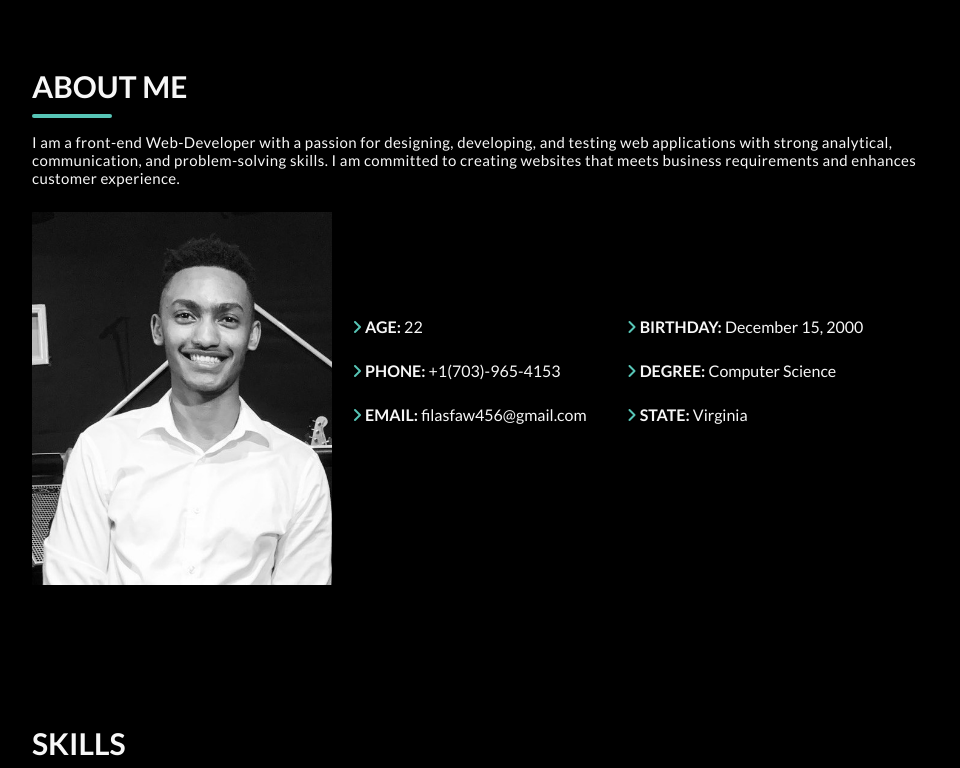
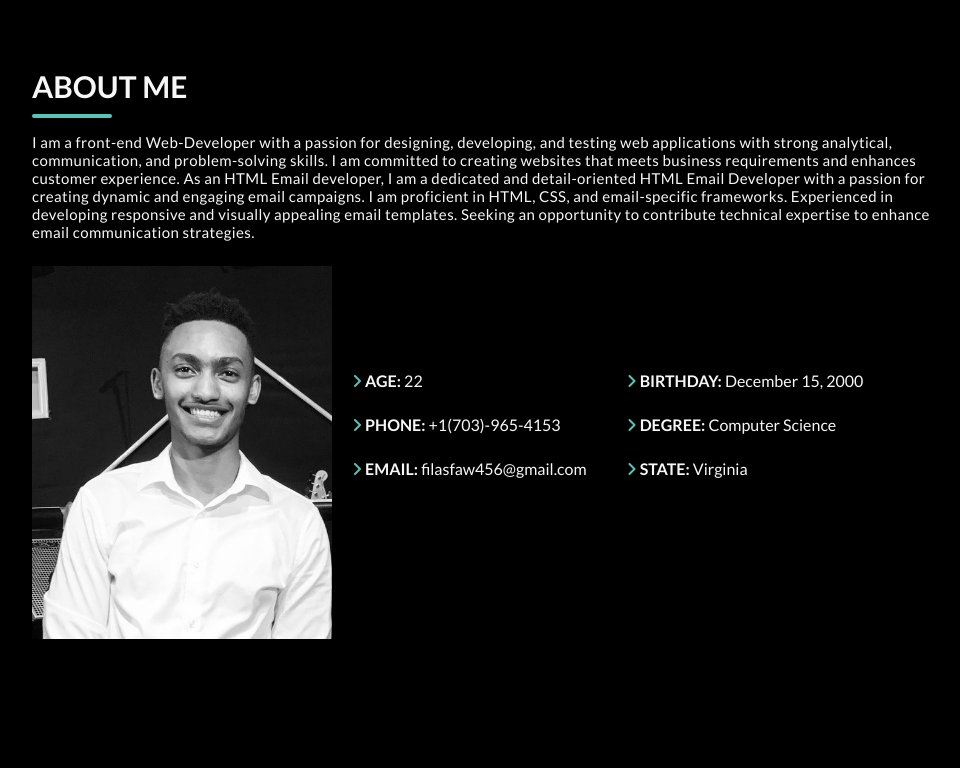
Before and after one commit to Filimon111/Personal-Portfolio, a plain HTML site: page index.html in a window 1280 px wide. Shown: the part 802-1570 px from the top of the page, without its empty margins (298-1258 px from the left). Drawn offline with nearby package versions, Linux system fonts and the light colour scheme.

Commit message:
Update index.html
updated description

```diff
--- a/index.html
+++ b/index.html
@@ -90,7 +90,8 @@
             <div class="divider"></div>
                 <p class="about-text">I am a front-end Web-Developer with a passion for designing, developing, and testing web applications
                     with strong analytical, communication, and problem-solving skills. I am committed to creating websites that
-                    meets business requirements and enhances customer experience.</p>
+                    meets business requirements and enhances customer experience. As an HTML Email developer, I am a dedicated and detail-oriented HTML Email Developer with a passion for creating dynamic and engaging email campaigns. I am proficient in HTML, CSS, and email-specific frameworks. Experienced in developing responsive and visually appealing email templates.  Seeking an opportunity to contribute technical expertise
+                    to enhance email communication strategies.</p>
 
                 <div class="about-col">
                     <div class="img-col">
```
